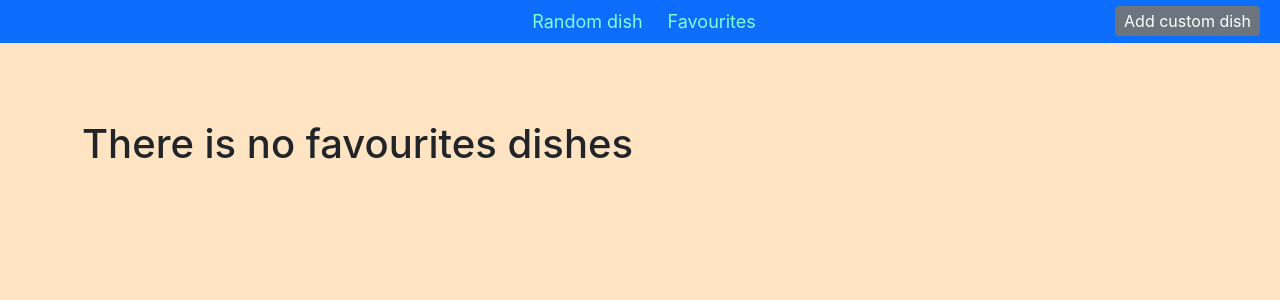
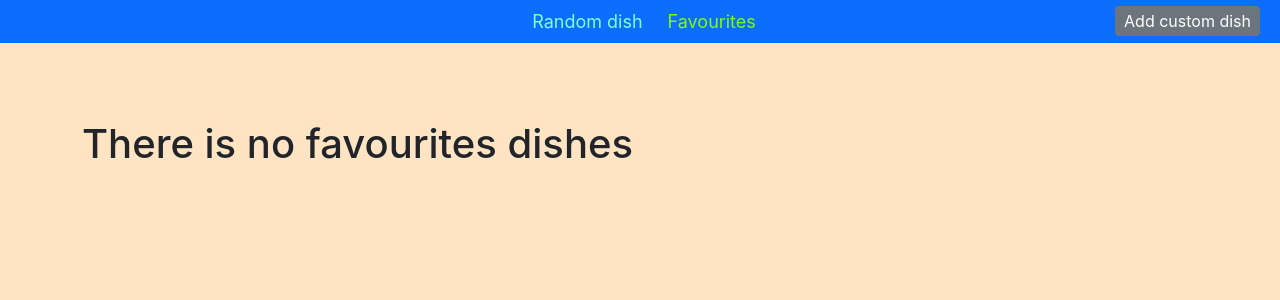
Before and after one commit to Oleksii-Kriuckov/Foodify-react-app, a React (Create React App) app: page /favourites in a window 1280 px wide. Shown: the top 300 px of the page. Built offline with nearby package versions, Linux system fonts and the light colour scheme.

Commit message:
active link

```diff
--- a/src/App.css
+++ b/src/App.css
@@ -5,7 +5,6 @@
 .navbar {
   position: fixed;
   width: 100%;
-  z-index: 100;
 }
 
 a {
@@ -19,3 +18,7 @@ a:hover {
 a:first-child {
   margin-right: 25px;
 }
+
+.active {
+  color: chartreuse;
+}
--- a/src/App.scss
+++ b/src/App.scss
@@ -19,3 +19,7 @@
         margin-right: 25px;
     }
   }
+
+  .active {
+    color: chartreuse;
+  }
--- a/src/Components/header.js
+++ b/src/Components/header.js
@@ -1,15 +1,18 @@
 import React from 'react';
 import { Navbar, Container } from 'react-bootstrap'
-import { Link } from 'react-router-dom';
+import { Link, useMatch } from 'react-router-dom';
 
 const Header = () => {
+        const matchMain = useMatch('/');
+        const matchFavour = useMatch('/favourites');
+
         return <Navbar bg="primary" variant="dark" expand="sm" >
                 <Navbar.Toggle aria-controls="basic-navbar-nav" />
 
                 <Navbar.Collapse id="basic-navbar-nav" className='ms-2'>
                         <Container className='d-flex justify-content-md-center justify-content-sm-start' >
-                                <Link to="/">Random dish</Link>
-                                <Link to="/favourites">Favourites</Link>
+                                <Link to="/" className={matchMain ? 'active' : null}>Random dish</Link>
+                                <Link to="/favourites" className={matchFavour ? 'active' : null}>Favourites</Link>
                         </Container>
                 </Navbar.Collapse>
         </Navbar>
--- a/src/Components/main.jsx
+++ b/src/Components/main.jsx
@@ -1,4 +1,4 @@
-import React from 'react';
+import React, {useRef} from 'react';
 import PlaceholderImg from './PlaceholderImg';
 
 const Main = ({ recipe }) => {
--- a/src/pages/styles/favourites.css
+++ b/src/pages/styles/favourites.css
@@ -12,7 +12,7 @@
   padding: 0px 20px;
 }
 .favour article {
-  margin-top: 55px;
+  margin-top: 30px;
 }
 .favour p {
   font-size: 18px;
```
Also changed, not shown: src/pages/styles/favourites.scss (+2 -6 lines).
